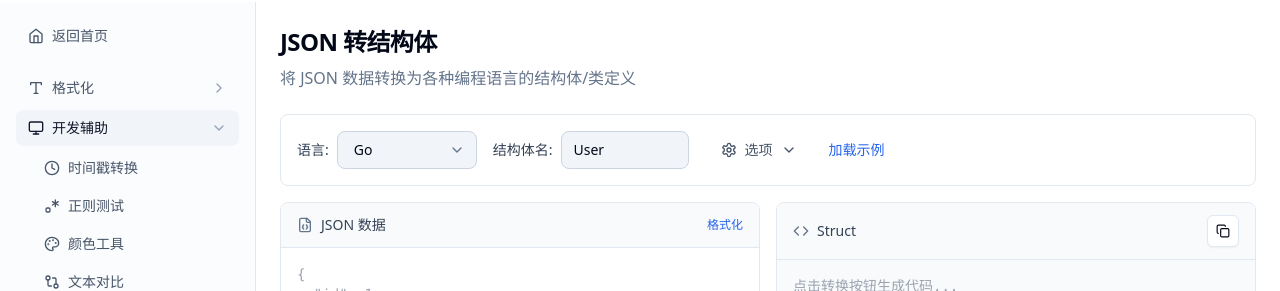
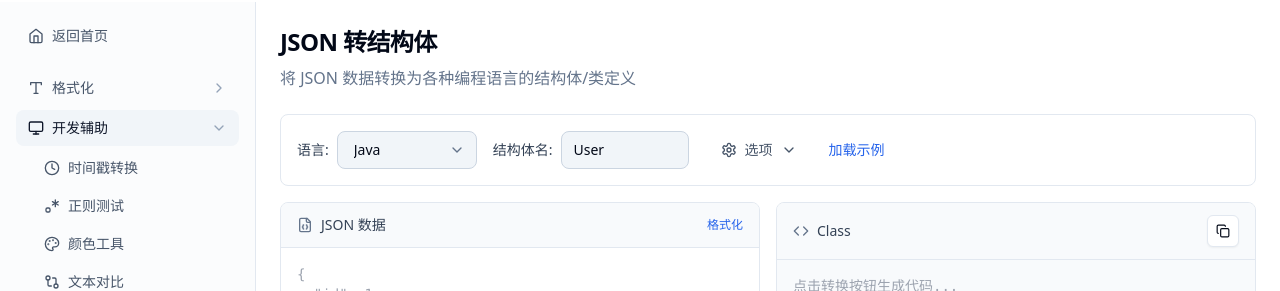
Before and after one commit to Casey-yuan/devtools-hub, a React (Vite) app: page /jsontostruct in a window 1280 px wide. Shown: the part 111-402 px from the top of the page. Built offline with nearby package versions, Linux system fonts and the light colour scheme.

Commit message:
🎨 JSON转结构体默认语言改为Java

```diff
--- a/src/pages/JsonToStructTool.tsx
+++ b/src/pages/JsonToStructTool.tsx
@@ -379,7 +379,7 @@ const convertJsonToStruct = (
 const JsonToStructTool = memo(() => {
   const [input, setInput] = useState('')
   const [output, setOutput] = useState('')
-  const [language, setLanguage] = useState<Language>('go')
+  const [language, setLanguage] = useState<Language>('java')
   const [structName, setStructName] = useState('User')
   const [showOptions, setShowOptions] = useState(false)
   const [options, setOptions] = useState<ConvertOptions>({
```
